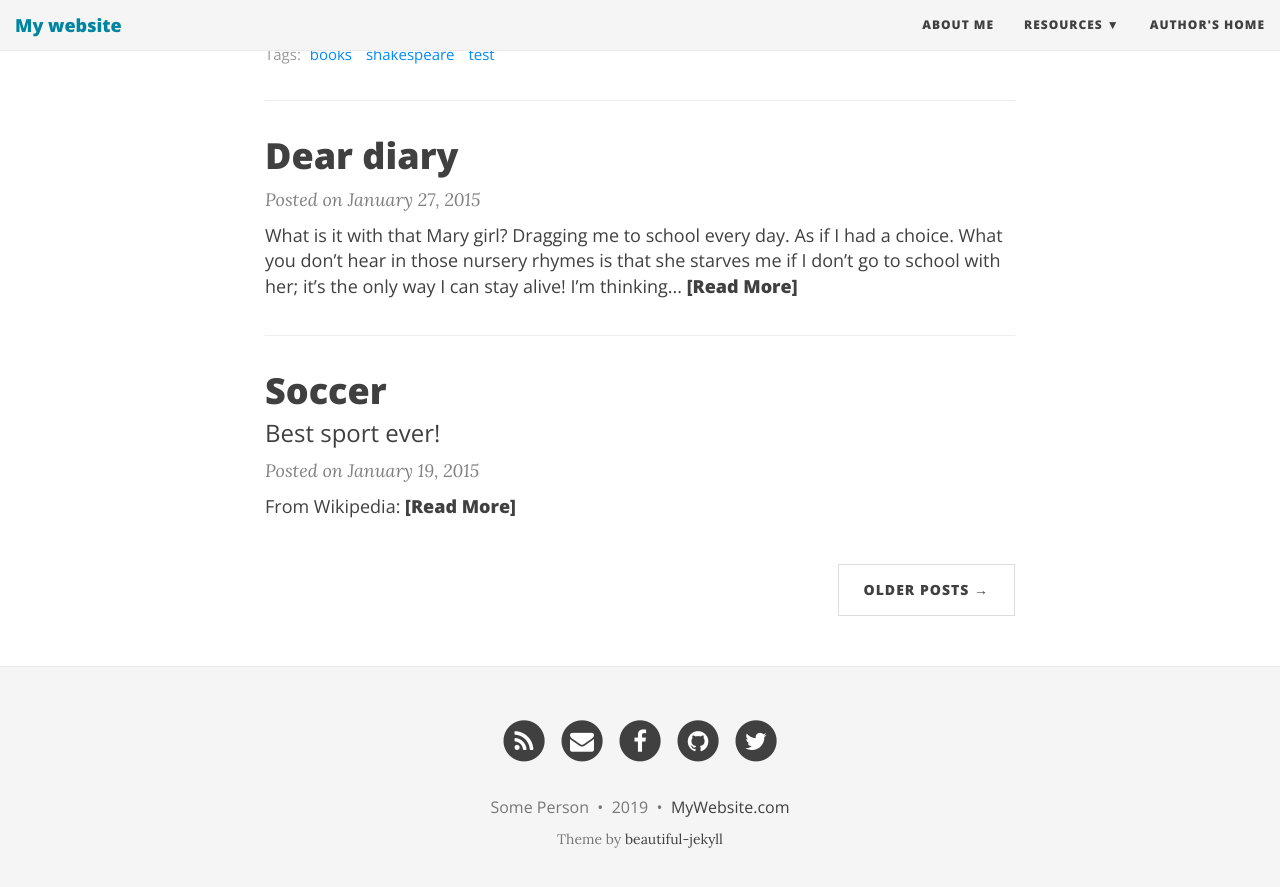
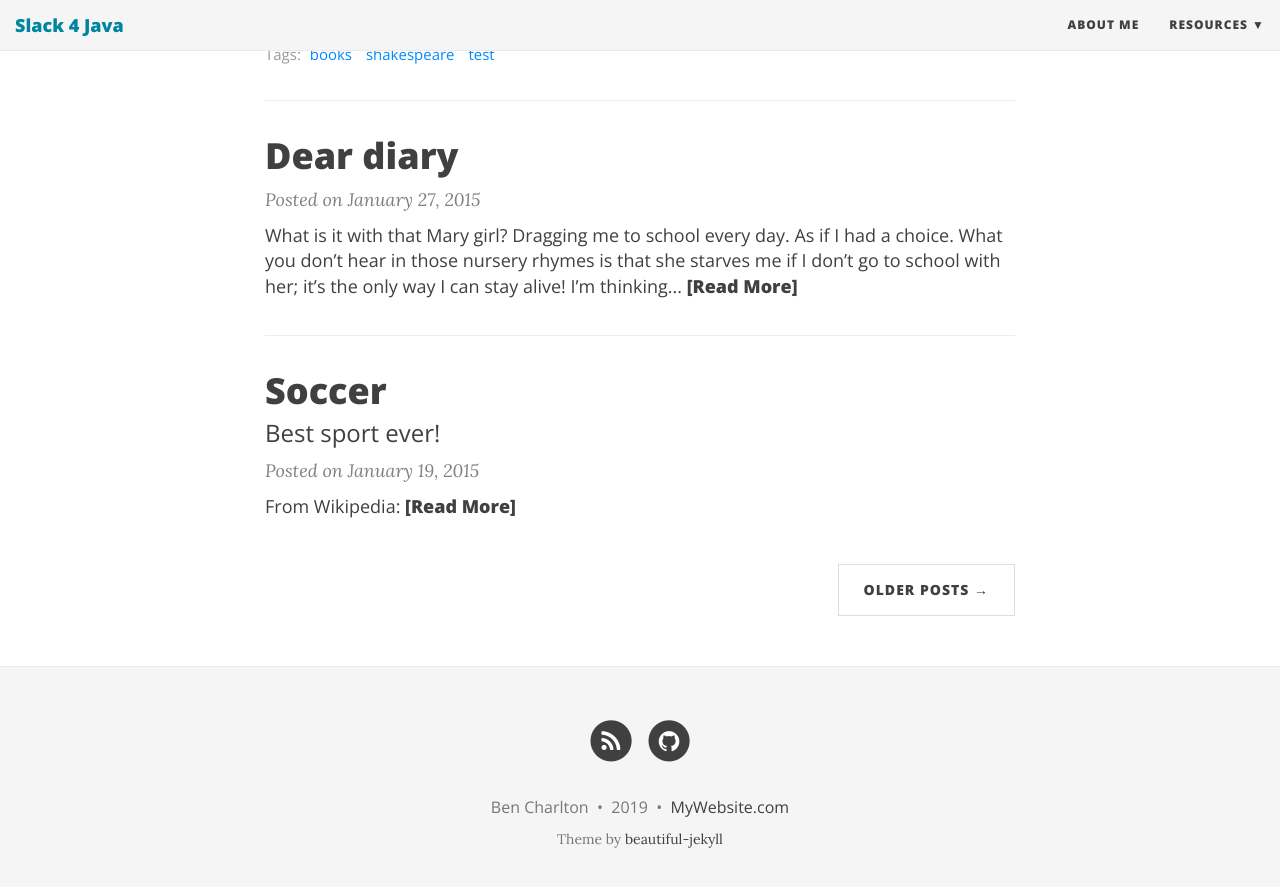
Before and after one commit to slackapi4j/slack-api-4j, a Jekyll site: the page built from index.html, in a window 1280 px wide and 900 px high, scrolled down 1134 px. Shown: the top 887 px of the window. Built offline with Jekyll 4.4.1, drawn with Linux system fonts in a browser that asks for light colours; nearby versions of some CDN libraries; the list of posts is cut into pages by our own code; part of the change alters nothing that is shown.

```diff
--- a/_config.yml
+++ b/_config.yml
@@ -1,10 +1,10 @@
 # --- General options --- #
 
 # Name of website
-title: My website
+title: Slack 4 Java
 
 # Short description of your site
-description: A virtual proof that I'm awesome
+description: A working api that allows  java programs to integrate with Slack
 
 # --- Local development options ---
 # If your website is hosted locally rather than on GitHub, then you need to uncomment the next two parameters to set the url and baseurl
@@ -22,9 +22,7 @@ description: A virtual proof that I'm awesome
 navbar-links:
   About Me: "aboutme"
   Resources:
-    - Beautiful Jekyll: "http://deanattali.com/beautiful-jekyll/"
     - Learn markdown: "http://www.markdowntutorial.com/"
-  Author's home: "http://deanattali.com"
 
 # Image to show in the navigation bar - image must be a square (width = height)
 # Remove this parameter if you don't want an image in the navbar
@@ -60,7 +58,7 @@ footer-link-col: "#404040"
 # Change all these values or delete the ones you don't want.
 # Important: you must keep the "name" parameter, everything else you can remove
 author:
-  name: Some Person
+  name: Ben Charlton
 
 # Select your active Social Network Links.
 # Uncomment the links you want to show in the footer and add your information to each link.
@@ -68,28 +66,11 @@ author:
 # If you want to add a new link that isn't here, you'll need to also edit the file _data/SocialNetworks.yml
 social-network-links:
   rss: true
-  email: "someone@example.com"
-  facebook: deanattali
-  github: daattali
-  twitter: daattali
-#  reddit: yourname
-#  linkedin: daattali
-#  xing: yourname
-#  stackoverflow: "3943160/daattali"
-#  snapchat: deanat78
-#  instagram: deanat78
-#  youtube: user/deanat78
-#  spotify: yourname
-#  telephone: +14159998888
-#  steam: deanat78
-#  twitch: yourname
-#  yelp: yourname
+  github: narimm
+
 
 # Select which share links to show in posts
 share-links-active:
-  twitter: true
-  facebook: true
-  linkedin: true
 
 # How to display the link to the website in the footer
 # Remove this if you don't want a link in the footer
@@ -128,8 +109,8 @@ url-pretty: "MyWebsite.com"  # eg. "deanattali.com/beautiful-jekyll"
 
 # Staticman support
 staticman:
-  repository : # GitHub username/repository eg. "daattali/beautiful-jekyll"
-  branch     : # eg. "master" If you're not using `master` branch, then you also need to update the `branch` parameter in `staticman.yml`
+  repository: #slackapi4j/slack-api-4j
+  branch: #gh-pages
   endpoint   : # URL of your own deployment (with trailing slash) (will fallback to a public GitLab instance)
   reCaptcha:
     # reCaptcha for Staticman (OPTIONAL)
@@ -153,7 +134,7 @@ title-separator: "-"
 # --- Don't need to touch anything below here (but you can if you want) --- #
 
 # Output options (more information on Jekyll's site)
-timezone: "America/Vancouver"
+timezone: "Australia/Sydney"
 markdown: kramdown
 highlighter: rouge
 permalink: /:year-:month-:day-:title/
```
Also changed, not shown: 1 other file.
